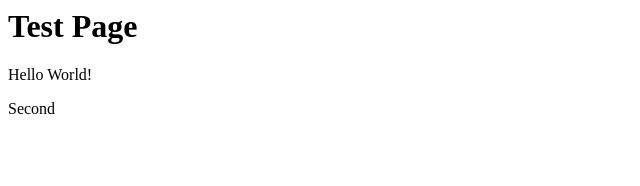
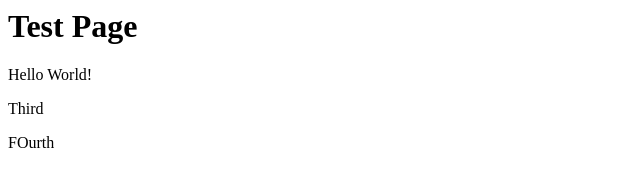
Before and after one commit to agadzinski93/test002, a plain HTML site: page index.html in a window 1280 px wide. Shown: the full height of the page, 0-640 px from the left. Drawn offline with Linux system fonts and the light colour scheme.

Commit message:
BIG differences

```diff
--- a/index.html
+++ b/index.html
@@ -7,7 +7,8 @@
 <body>
 	<h1>Test Page</h1>
 	<p>Hello World!</p>
-	<p>Second</p>
+	<p>Third</p>
+	<p>FOurth</p>
 </body>
 
 </html>
```
